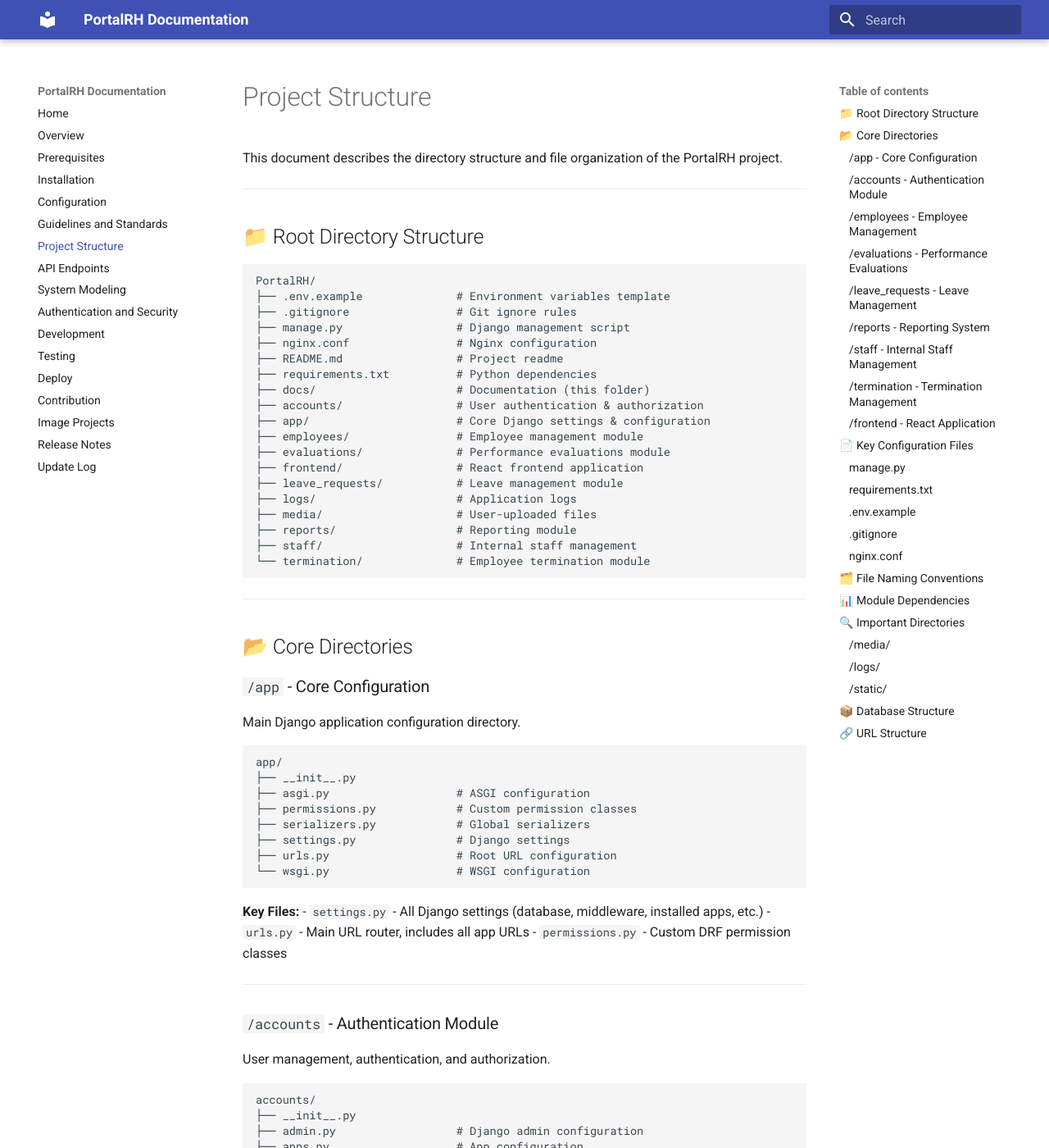
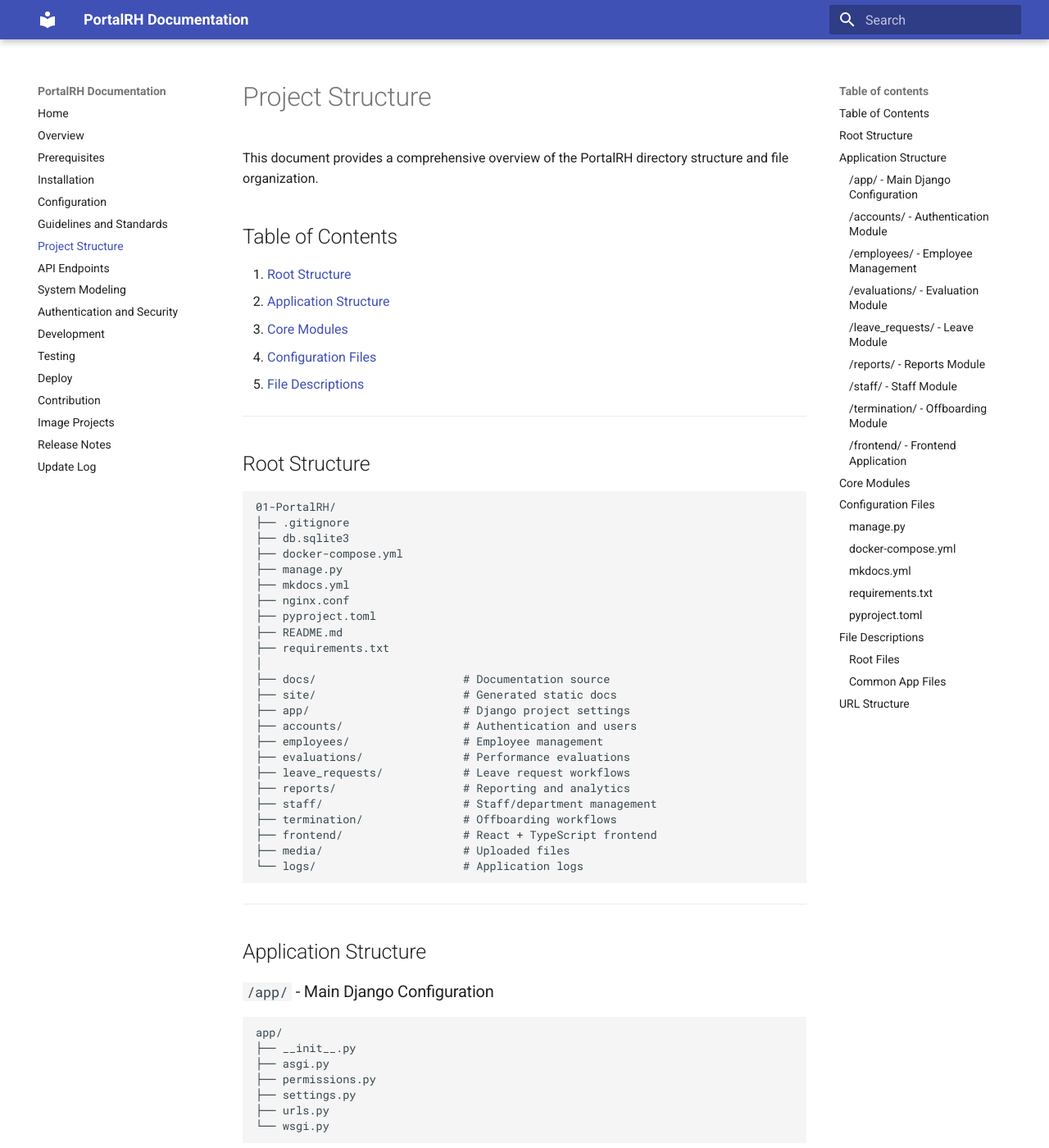
Before and after one commit to GabrielDLobo/01-PortalRH, an MkDocs documentation site: the page built from docs/project-structure.md, in a window 1280 px wide and 1400 px high. Shown: the whole window at 82% size. Built offline with MkDocs 1.6.1 and Material for MkDocs 9.7.7, drawn with Linux system fonts in a browser that asks for light colours; some of the changed text lies outside the part shown.

Commit message:
docs(project-structure): mirror reference layout and organization

````diff
--- a/docs/project-structure.md
+++ b/docs/project-structure.md
@@ -1,398 +1,306 @@
 # Project Structure
 
-This document describes the directory structure and file organization of the PortalRH project.
+This document provides a comprehensive overview of the PortalRH directory structure and file organization.
+
+## Table of Contents
+
+1. [Root Structure](#root-structure)
+2. [Application Structure](#application-structure)
+3. [Core Modules](#core-modules)
+4. [Configuration Files](#configuration-files)
+5. [File Descriptions](#file-descriptions)
 
 ---
 
-## 📁 Root Directory Structure
+## Root Structure
 
-```
-PortalRH/
-├── .env.example              # Environment variables template
-├── .gitignore                # Git ignore rules
-├── manage.py                 # Django management script
-├── nginx.conf                # Nginx configuration
-├── README.md                 # Project readme
-├── requirements.txt          # Python dependencies
-├── docs/                     # Documentation (this folder)
-├── accounts/                 # User authentication & authorization
-├── app/                      # Core Django settings & configuration
-├── employees/                # Employee management module
-├── evaluations/              # Performance evaluations module
-├── frontend/                 # React frontend application
-├── leave_requests/           # Leave management module
-├── logs/                     # Application logs
-├── media/                    # User-uploaded files
-├── reports/                  # Reporting module
-├── staff/                    # Internal staff management
-└── termination/              # Employee termination module
+```text
+01-PortalRH/
+├── .gitignore
+├── db.sqlite3
+├── docker-compose.yml
+├── manage.py
+├── mkdocs.yml
+├── nginx.conf
+├── pyproject.toml
+├── README.md
+├── requirements.txt
+│
+├── docs/                      # Documentation source
+├── site/                      # Generated static docs
+├── app/                       # Django project settings
+├── accounts/                  # Authentication and users
+├── employees/                 # Employee management
+├── evaluations/               # Performance evaluations
+├── leave_requests/            # Leave request workflows
+├── reports/                   # Reporting and analytics
+├── staff/                     # Staff/department management
+├── termination/               # Offboarding workflows
+├── frontend/                  # React + TypeScript frontend
+├── media/                     # Uploaded files
+└── logs/                      # Application logs
 ```
 
 ---
 
-## 📂 Core Directories
+## Application Structure
 
-### `/app` - Core Configuration
+### `/app/` - Main Django Configuration
 
-Main Django application configuration directory.
-
-```
+```text
 app/
 ├── __init__.py
-├── asgi.py                   # ASGI configuration
-├── permissions.py            # Custom permission classes
-├── serializers.py            # Global serializers
-├── settings.py               # Django settings
-├── urls.py                   # Root URL configuration
-└── wsgi.py                   # WSGI configuration
+├── asgi.py
+├── permissions.py
+├── settings.py
+├── urls.py
+└── wsgi.py
 ```
 
-**Key Files:**
-- `settings.py` - All Django settings (database, middleware, installed apps, etc.)
-- `urls.py` - Main URL router, includes all app URLs
-- `permissions.py` - Custom DRF permission classes
+Key files:
+- `settings.py` - global Django settings
+- `urls.py` - root router and app includes
+- `permissions.py` - custom DRF permission classes
 
 ---
 
-### `/accounts` - Authentication Module
+### `/accounts/` - Authentication Module
 
-User management, authentication, and authorization.
-
-```
+```text
 accounts/
-├── __init__.py
-├── admin.py                  # Django admin configuration
-├── apps.py                   # App configuration
-├── models.py                 # User model
-├── serializers.py            # User serializers
-├── urls.py                   # Account URLs
-├── views.py                  # Authentication views
-└── tests/
-    ├── __init__.py
-    ├── test_models.py
-    ├── test_serializers.py
-    └── test_views.py
+├── admin.py
+├── apps.py
+├── models.py
+├── serializers.py
+├── tests.py
+├── urls.py
+└── views.py
 ```
 
-**Models:**
-- `User` - Custom user model extending AbstractUser
+Purpose:
+- JWT login/refresh/verify
+- user registration/profile flows
+- role-aware access boundaries
 
 ---
 
-### `/employees` - Employee Management
+### `/employees/` - Employee Management
 
-Employee profiles, documents, and admission processes.
-
-```
+```text
 employees/
-├── __init__.py
 ├── admin.py
 ├── apps.py
-├── models.py                 # Employee, EmployeeDocument, AdmissionProcess, PreAdmissionRH
+├── models.py
 ├── serializers.py
+├── services.py
+├── tests.py
 ├── urls.py
-├── views.py
-└── tests/
+└── views.py
 ```
 
-**Models:**
-- `Employee` - Employee profile with personal and professional data
-- `EmployeeDocument` - Employee documents (RG, CPF, etc.)
-- `AdmissionProcess` - Admission workflow tracking
-- `PreAdmissionRH` - Pre-admission data entry
+Main entities:
+- Employee
+- EmployeeDocument
+- Admission process related records
 
 ---
 
-### `/evaluations` - Performance Evaluations
+### `/evaluations/` - Evaluation Module
 
-Performance review templates, cycles, and scoring.
-
-```
+```text
 evaluations/
-├── __init__.py
 ├── admin.py
 ├── apps.py
-├── models.py                 # EvaluationTemplate, Evaluation, EvaluationScore, etc.
+├── models.py
 ├── serializers.py
+├── tests.py
 ├── urls.py
-├── views.py
-└── tests/
+└── views.py
 ```
 
-**Models:**
-- `EvaluationTemplate` - Template for evaluations
-- `EvaluationCriteria` - Criteria within templates
-- `Evaluation` - Individual evaluation instance
-- `EvaluationScore` - Scores for each criterion
-- `EvaluationCycle` - Evaluation campaign cycles
-- `EvaluationCycleParticipant` - Cycle participants
+Main entities:
+- EvaluationTemplate
+- EvaluationCriteria
+- Evaluation
+- EvaluationScore
+- EvaluationCycle
 
 ---
 
-### `/leave_requests` - Leave Management
+### `/leave_requests/` - Leave Module
 
-Leave types, requests, and balance tracking.
-
-```
+```text
 leave_requests/
-├── __init__.py
 ├── admin.py
 ├── apps.py
-├── models.py                 # LeaveType, LeaveRequest, LeaveBalance
+├── models.py
 ├── serializers.py
+├── tests.py
 ├── urls.py
-├── views.py
-└── tests/
+└── views.py
 ```
 
-**Models:**
-- `LeaveType` - Types of leave (vacation, sick, personal)
-- `LeaveRequest` - Leave request instances
-- `LeaveBalance` - Annual leave balance per employee
+Main entities:
+- LeaveType
+- LeaveRequest
+- LeaveBalance
 
 ---
 
-### `/reports` - Reporting System
+### `/reports/` - Reports Module
 
-Dynamic report generation and dashboards.
-
-```
+```text
 reports/
-├── __init__.py
 ├── admin.py
 ├── apps.py
-├── models.py                 # ReportTemplate, ReportExecution, ReportSchedule, etc.
+├── models.py
 ├── serializers.py
+├── services.py
+├── tests.py
 ├── urls.py
-├── views.py
-├── services.py               # Report generation logic
-└── tests/
+└── views.py
 ```
 
-**Models:**
-- `ReportCategory` - Report categories
-- `ReportTemplate` - Report templates with JSON configuration
-- `ReportExecution` - Report execution history
-- `ReportSchedule` - Scheduled reports
-- `ReportBookmark` - User-saved report configurations
+Main entities:
+- ReportCategory
+- ReportTemplate
+- ReportExecution
+- ReportSchedule
+- ReportBookmark
 
 ---
 
-### `/staff` - Internal Staff Management
+### `/staff/` - Staff Module
 
-Department and staff member management.
-
-```
+```text
 staff/
-├── __init__.py
 ├── admin.py
 ├── apps.py
-├── models.py                 # Employee (staff), Department, EmployeeDocument
+├── models.py
 ├── serializers.py
+├── tests.py
 ├── urls.py
-├── views.py
-└── tests/
+└── views.py
 ```
 
-**Models:**
-- `Employee` - Staff employee profile
-- `Department` - Company departments
-- `EmployeeDocument` - Staff documents
+Main entities:
+- Department
+- Staff employee profiles
 
 ---
 
-### `/termination` - Termination Management
+### `/termination/` - Offboarding Module
 
-Employee termination workflows.
-
-```
+```text
 termination/
-├── __init__.py
 ├── admin.py
 ├── apps.py
-├── models.py                 # TerminationRequest, TerminationReason, TerminationDocument
+├── models.py
 ├── serializers.py
+├── tests.py
 ├── urls.py
-├── views.py
-└── tests/
+└── views.py
 ```
 
-**Models:**
-- `TerminationReason` - Reasons for termination
-- `TerminationRequest` - Termination request instances
-- `TerminationDocument` - Termination-related documents
+Main entities:
+- TerminationReason
+- TerminationRequest
+- TerminationDocument
 
 ---
 
-### `/frontend` - React Application
+### `/frontend/` - Frontend Application
 
-Frontend user interface.
-
-```
+```text
 frontend/
 ├── package.json
+├── tsconfig.json
+├── tailwind.config.js
 ├── src/
-│   ├── App.jsx
-│   ├── main.jsx
+│   ├── App.tsx
+│   ├── index.css
+│   ├── pages/
 │   ├── components/
-│   ├── pages/
 │   ├── services/
-│   ├── hooks/
-│   └── utils/
+│   ├── contexts/
+│   ├── utils/
+│   └── types/
 └── public/
 ```
 
 ---
 
-## 📄 Key Configuration Files
+## Core Modules
 
-### `manage.py`
-Django's command-line utility for administrative tasks.
-
-### `requirements.txt`
-All Python dependencies with pinned versions.
-
-### `.env.example`
-Template for environment variables (copy to `.env`).
-
-### `.gitignore`
-Files and directories to ignore in Git.
-
-### `nginx.conf`
-Nginx reverse proxy configuration for production.
+| Module | Responsibility |
+|---|---|
+| accounts | Authentication, users, authorization |
+| employees | Employee records and admission lifecycle |
+| evaluations | Evaluation templates, cycles and scoring |
+| leave_requests | Leave request process and balances |
+| reports | Reporting templates, execution and export |
+| staff | Departments and internal staff management |
+| termination | Termination flow and documentation |
 
 ---
 
-## 🗂️ File Naming Conventions
+## Configuration Files
 
-| Type | Convention | Example |
-|------|------------|---------|
-| Models | `snake_case.py` | `employee_profile.py` |
-| Views | `snake_case.py` | `employee_views.py` |
-| Serializers | `snake_case.py` | `employee_serializers.py` |
-| Tests | `test_snake_case.py` | `test_employee.py` |
-| Templates | `snake_case.html` | `employee_list.html` |
-| Static files | `kebab-case.css/js` | `employee-list.css` |
+### `manage.py`
+Entry point for Django administrative commands.
+
+### `docker-compose.yml`
+Container orchestration for local/prod-like environments.
+
+### `mkdocs.yml`
+Documentation navigation, theme, markdown extensions.
+
+### `requirements.txt`
+Python dependency list.
+
+### `pyproject.toml`
+Tooling and project metadata.
 
 ---
 
-## 📊 Module Dependencies
+## File Descriptions
 
-```
-┌──────────────────────────────────────────────────────────┐
-│                      accounts                             │
-│                   (User Model)                            │
-└──────────────────────────────────────────────────────────┘
-         │              │              │
-         ▼              ▼              ▼
-┌─────────────┐ ┌─────────────┐ ┌─────────────┐
-│  employees  │ │ evaluations │ │leave_requests│
-└─────────────┘ └─────────────┘ └─────────────┘
-         │              │              │
-         └──────────────┼──────────────┘
-                        ▼
-                 ┌─────────────┐
-                 │   reports   │
-                 └─────────────┘
+### Root Files
+
+| File | Purpose |
+|---|---|
+| README.md | Project overview and startup instructions |
+| manage.py | Django command-line utility |
+| docker-compose.yml | Service orchestration |
+| mkdocs.yml | Documentation configuration |
+| requirements.txt | Backend dependencies |
+
+### Common App Files
+
+| File | Purpose |
+|---|---|
+| models.py | Data schema definitions |
+| serializers.py | API payload validation/representation |
+| views.py | Request handlers |
+| urls.py | Module routing |
+| services.py | Business logic (where used) |
+| tests.py | Automated tests |
+
+---
+
+## URL Structure
+
+```text
+/api/v1/
+├── accounts/
+├── employees/
+├── evaluations/
+├── leave-requests/
+├── reports/
+├── staff/
+└── termination/
 ```
 
 ---
 
-## 🔍 Important Directories
-
-### `/media/`
-User-uploaded files (documents, photos).
-
-Structure:
-```
-media/
-├── employees/
-│   ├── documents/
-│   └── photos/
-├── terminations/
-│   └── documents/
-└── evaluations/
-    └── attachments/
-```
-
-### `/logs/`
-Application logs.
-
-```
-logs/
-├── django.log
-├── requests.log
-└── errors.log
-```
-
-### `/static/`
-Static assets (CSS, JS, images).
-
-```
-static/
-├── css/
-├── js/
-├── images/
-└── admin/
-```
-
----
-
-## 📦 Database Structure
-
-Each app has its own models that map to database tables:
-
-| App | Tables |
-|-----|--------|
-| `accounts` | `accounts_user` |
-| `employees` | `employees_employee`, `employees_employeedocument`, `employees_admissionprocess`, `employees_preadmissionrh` |
-| `evaluations` | `evaluations_evaluationtemplate`, `evaluations_evaluationcriteria`, `evaluations_evaluation`, `evaluations_evaluationscore`, `evaluations_evaluationcycle`, `evaluations_evaluationcycleparticipant` |
-| `leave_requests` | `leave_requests_leavetype`, `leave_requests_leaverequest`, `leave_requests_leavebalance` |
-| `reports` | `reports_reportcategory`, `reports_reporttemplate`, `reports_reportexecution`, `reports_reportschedule`, `reports_reportbookmark` |
-| `staff` | `staff_employee`, `staff_department`, `staff_employeedocument` |
-| `termination` | `termination_terminationreason`, `termination_terminationrequest`, `termination_terminationdocument` |
-
----
-
-## 🔗 URL Structure
-
-```
-/api/v1/
-├── accounts/
-│   ├── auth/login/
-│   ├── auth/refresh/
-│   ├── users/
-│   └── users/profile/
-├── employees/
-│   ├── employees/
-│   ├── documents/
-│   ├── admission-processes/
-│   └── pre-admissions/
-├── evaluations/
-│   ├── templates/
-│   ├── evaluations/
-│   ├── scores/
-│   └── cycles/
-├── leave-requests/
-│   ├── types/
-│   ├── requests/
-│   └── balances/
-├── reports/
-│   ├── categories/
-│   ├── templates/
-│   ├── executions/
-│   ├── schedules/
-│   └── bookmarks/
-├── staff/
-│   ├── departments/
-│   ├── employees/
-│   └── documents/
-└── termination/
-    ├── reasons/
-    ├── requests/
-    └── documents/
-```
-
----
-
-**Next:** [API Endpoints](api-endpoints.md)
+Next: [API Endpoints](api-endpoints.md)
````
